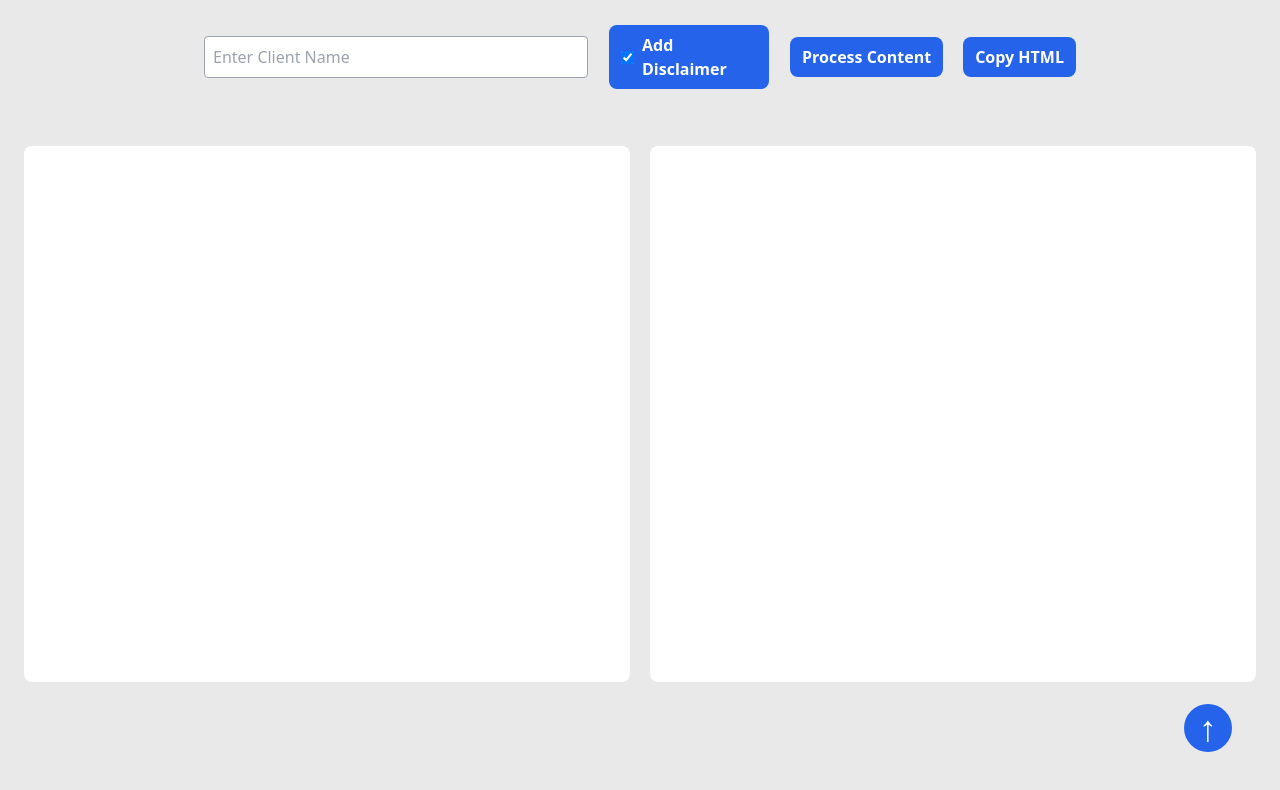
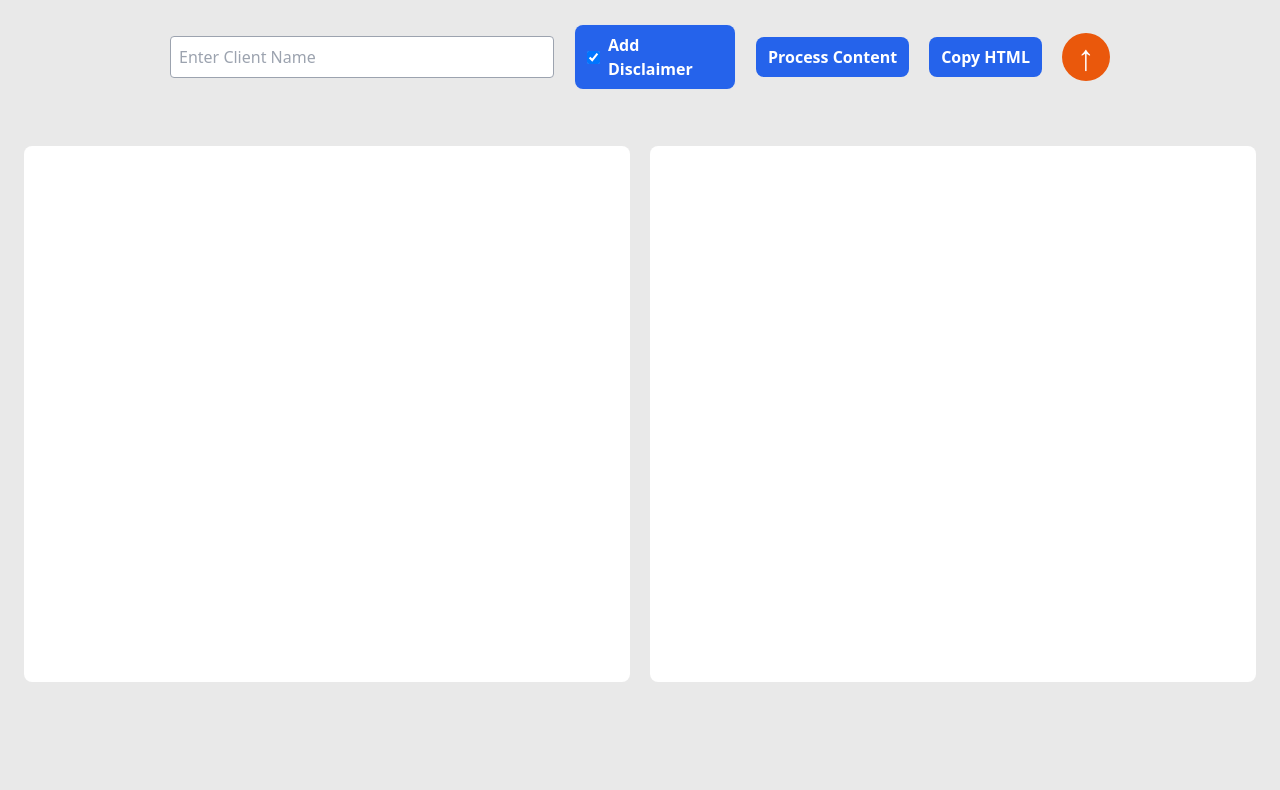
Before and after one commit to morsepk/content, a Next.js app: page / in a window 1280 px wide. Shown: the top 790 px of the page. Built offline with nearby package versions, Linux system fonts and the light colour scheme.

Commit message:
Update page.js with getClient function

```diff
--- a/app/page.js
+++ b/app/page.js
@@ -401,9 +401,9 @@ export default function Home() {
 
   return (
     <main className="min-h-screen bg-[#e9e9e9] text-white flex flex-col items-center p-6">
-      <div onClick={handleReload} className="w-12 h-12 font-extrabold text-4xl flex items-center justify-center rounded-full cursor-pointer bg-blue-600 fixed bottom-12 right-12">&#8593;</div>
 
-      <div className="getClient flex items-center justify-center mb-1 gap-x-5">
+
+      <div className="getClient flex items-center justify-start mb-1 gap-x-5">
         <input
           type="text"
           placeholder="Enter Client Name"
@@ -437,6 +437,7 @@ export default function Home() {
         >
           {isCopying ? 'Copying⏳...' : 'Copy HTML'}
         </button>
+          <div onClick={handleReload} className="w-12 h-12 font-extrabold text-4xl flex items-center justify-center rounded-full cursor-pointer bg-orange-600">&#8593;</div>
       </div>
 
       <div className="imagesHandle w-full my-7">
```
